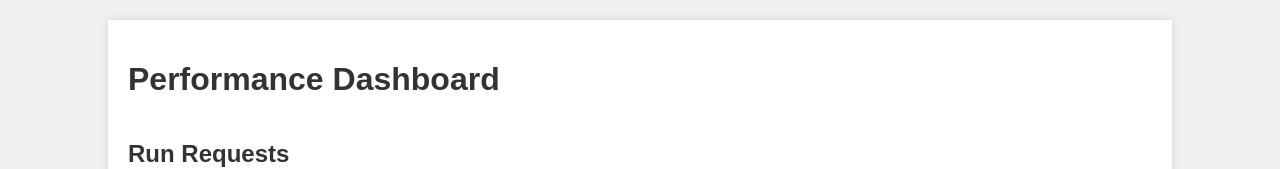
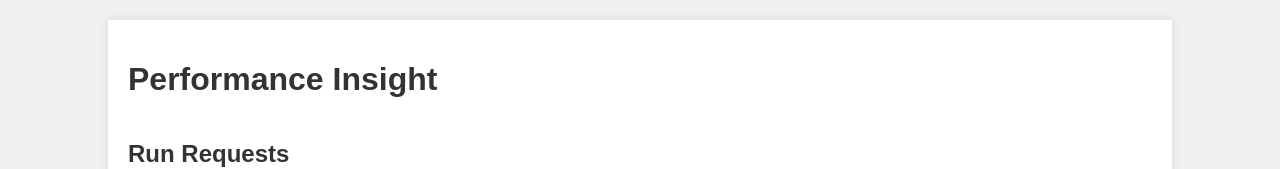
Before and after one commit to ivangonzalezg/performance-insight, a website: page public/index.html in a window 1280 px wide. Shown: the top 169 px of the page. Drawn offline with nearby package versions, Linux system fonts and the light colour scheme; no server answers.

Commit message:
Update title in index.html to reflect application name change
Changed the title in index.html from 'Performance Dashboard' to 'Performance Insight' to reflect the application's name change for consistency.

```diff
--- a/public/index.html
+++ b/public/index.html
@@ -3,7 +3,7 @@
   <head>
     <meta charset="UTF-8" />
     <meta name="viewport" content="width=device-width, initial-scale=1.0" />
-    <title>Performance Dashboard</title>
+    <title>Performance Insight</title>
     <link rel="stylesheet" href="styles.css" />
     <script src="https://cdn.jsdelivr.net/npm/axios/dist/axios.min.js"></script>
     <script src="https://cdn.jsdelivr.net/npm/moment@2.29.1/min/moment.min.js"></script>
@@ -11,7 +11,7 @@
   </head>
   <body>
     <div class="container">
-      <h1>Performance Dashboard</h1>
+      <h1>Performance Insight</h1>
       <form id="request-form">
         <h2>Run Requests</h2>
         <label for="method">Method:</label>
```
